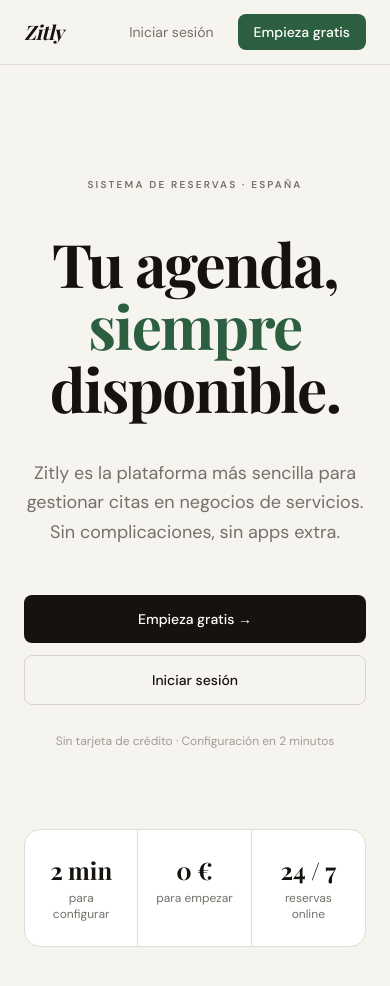
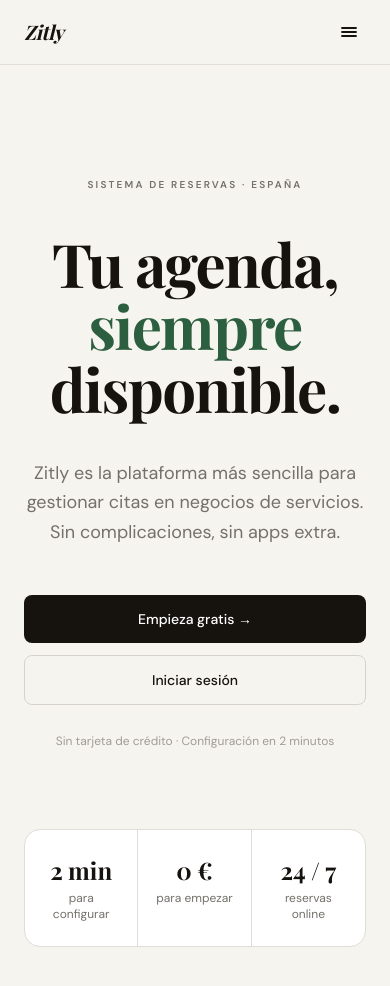
Before and after one commit to perezlopezalej/zitly, a Next.js app: page / in a window 390 px wide. Shown: the top 986 px of the page. Built offline with nearby package versions, Linux system fonts and the light colour scheme; a web font is replaced by a local one.

Commit message:
feat: add mobile hamburger nav to landing page

```diff
--- /dev/null
+++ b/src/app/MobileNav.tsx
@@ -0,0 +1,87 @@
+'use client'
+
+import Link from 'next/link'
+import { useState, useEffect, useRef } from 'react'
+
+export default function MobileNav() {
+  const [open, setOpen] = useState(false)
+  const containerRef = useRef<HTMLDivElement>(null)
+
+  useEffect(() => {
+    if (!open) return
+    function handlePointerDown(e: PointerEvent) {
+      if (containerRef.current && !containerRef.current.contains(e.target as Node)) {
+        setOpen(false)
+      }
+    }
+    document.addEventListener('pointerdown', handlePointerDown)
+    return () => document.removeEventListener('pointerdown', handlePointerDown)
+  }, [open])
+
+  return (
+    <>
+      {/* Desktop nav */}
+      <nav className="hidden sm:flex items-center gap-6">
+        <Link
+          href="/auth/login"
+          className="text-sm text-[#74706A] hover:text-[#16130E] transition-colors"
+        >
+          Iniciar sesión
+        </Link>
+        <Link
+          href="/auth/register"
+          className="text-sm font-medium px-4 py-2 bg-[#2C5F3F] text-white rounded-lg hover:bg-[#234D32] transition-colors"
+        >
+          Empieza gratis
+        </Link>
+      </nav>
+
+      {/* Mobile hamburger */}
+      <div ref={containerRef} className="sm:hidden relative">
+        <button
+          aria-label={open ? 'Cerrar menú' : 'Abrir menú'}
+          aria-expanded={open}
+          onClick={() => setOpen((v) => !v)}
+          className="p-2 rounded-lg text-[#16130E] hover:text-[#2C5F3F] hover:bg-[#EDEAE3] transition-colors"
+        >
+          {open ? (
+            <svg width="18" height="18" viewBox="0 0 18 18" fill="none" stroke="currentColor" strokeWidth="1.8" strokeLinecap="round">
+              <line x1="3" y1="3" x2="15" y2="15" />
+              <line x1="15" y1="3" x2="3" y2="15" />
+            </svg>
+          ) : (
+            <svg width="18" height="18" viewBox="0 0 18 18" fill="none" stroke="currentColor" strokeWidth="1.8" strokeLinecap="round">
+              <line x1="2" y1="5" x2="16" y2="5" />
+              <line x1="2" y1="9" x2="16" y2="9" />
+              <line x1="2" y1="13" x2="16" y2="13" />
+            </svg>
+          )}
+        </button>
+
+        <div
+          className={`absolute right-0 top-[calc(100%+8px)] w-52 bg-[#F6F4EF] border border-[#E0DDD6] rounded-xl shadow-lg overflow-hidden transition-all duration-200 ease-out origin-top-right ${
+            open
+              ? 'opacity-100 scale-100 pointer-events-auto'
+              : 'opacity-0 scale-95 pointer-events-none'
+          }`}
+        >
+          <Link
+            href="/auth/login"
+            onClick={() => setOpen(false)}
+            className="block px-5 py-3.5 text-sm text-[#16130E] hover:bg-[#EDEAE3] transition-colors"
+          >
+            Iniciar sesión
+          </Link>
+          <div className="border-t border-[#E0DDD6]" />
+          <Link
+            href="/auth/register"
+            onClick={() => setOpen(false)}
+            className="block px-5 py-3.5 text-sm font-medium text-[#2C5F3F] hover:bg-[#EDEAE3] transition-colors"
+          >
+            Empieza gratis →
+          </Link>
+        </div>
+      </div>
+    </>
+  )
+}
--- a/src/app/page.tsx
+++ b/src/app/page.tsx
@@ -1,5 +1,6 @@
 import Link from 'next/link'
 import { Playfair_Display, DM_Sans } from 'next/font/google'
+import MobileNav from './MobileNav'
 
 const playfair = Playfair_Display({
   subsets: ['latin'],
@@ -36,20 +37,7 @@
       <header className="sticky top-0 z-50 bg-[#F6F4EF]/90 backdrop-blur-sm border-b border-[#E0DDD6]">
         <div className="max-w-6xl mx-auto px-6 h-16 flex items-center justify-between">
           <span className="font-display text-xl font-bold italic tracking-tight">Zitly</span>
-          <nav className="flex items-center gap-6">
-            <Link
-              href="/auth/login"
-              className="text-sm text-[#74706A] hover:text-[#16130E] transition-colors"
-            >
-              Iniciar sesión
-            </Link>
-            <Link
-              href="/auth/register"
-              className="text-sm font-medium px-4 py-2 bg-[#2C5F3F] text-white rounded-lg hover:bg-[#234D32] transition-colors"
-            >
-              Empieza gratis
-            </Link>
-          </nav>
+          <MobileNav />
         </div>
       </header>
 
```
